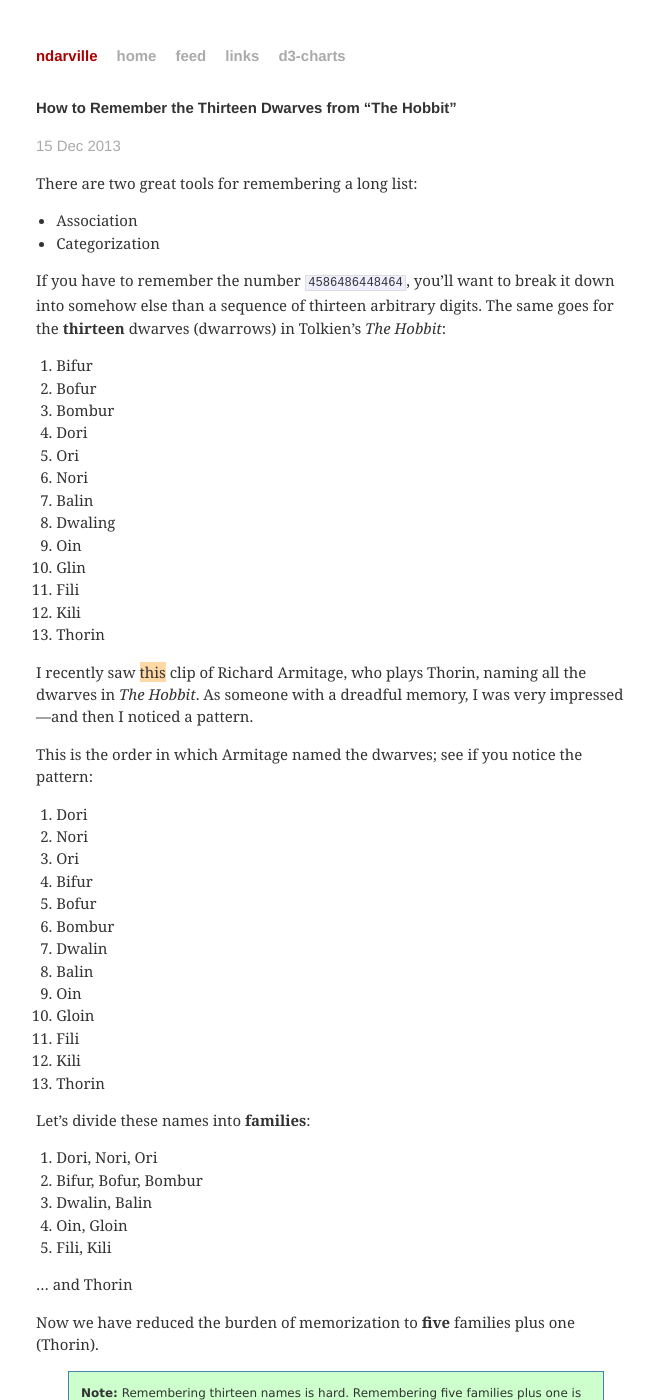
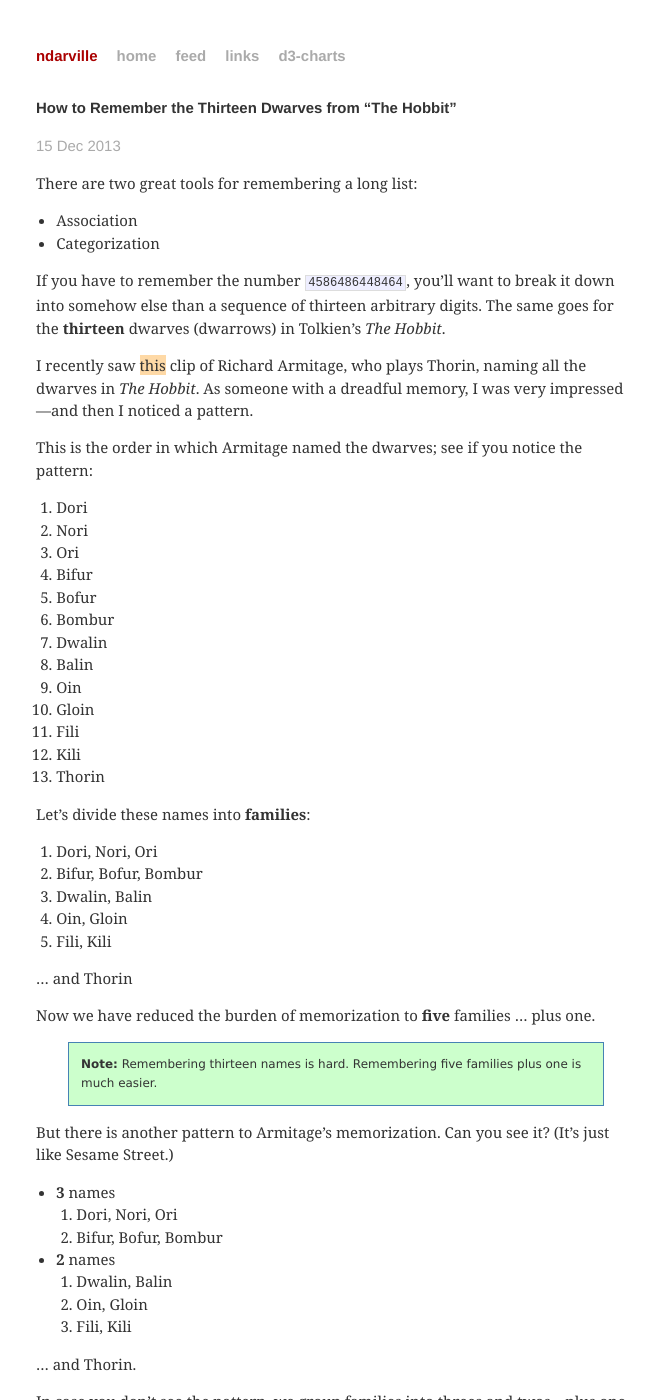
Before and after one commit to ndarville/ndarville.github.io, a Jekyll site: the page built from _posts/2013-12-15-naming-the-thirteen-dwarves-in-the-hobbit.markdown, in a window 1280 px wide and 1400 px high. Shown: the whole window, without its empty margins (304-959 px from the left). Built offline with Jekyll 4.4.1, drawn with Linux system fonts in a browser that asks for light colours; Markdown is read by kramdown in place of the engine named in the settings.

Commit message:
Tweaks to post

```diff
--- a/_posts/2013-12-15-naming-the-thirteen-dwarves-in-the-hobbit.markdown
+++ b/_posts/2013-12-15-naming-the-thirteen-dwarves-in-the-hobbit.markdown
@@ -10,21 +10,7 @@ There are two great tools for remembering a long list:
 * Association
 * Categorization
 
-If you have to remember the number `4586486448464`, you'll want to break it down into somehow else than a sequence of thirteen arbitrary digits. The same goes for the **thirteen** dwarves (dwarrows) in Tolkien's <i>The Hobbit</i>:
-
-1. Bifur
-2. Bofur
-3. Bombur
-4. Dori
-5. Ori
-6. Nori
-7. Balin
-8. Dwaling
-9. Oin
-10. Glin
-11. Fili
-12. Kili
-13. Thorin
+If you have to remember the number `4586486448464`, you'll want to break it down into somehow else than a sequence of thirteen arbitrary digits. The same goes for the **thirteen** dwarves (dwarrows) in Tolkien's <i>The Hobbit</i>.
 
 I recently saw [this][armitage] clip of Richard Armitage, who plays Thorin, naming all the dwarves in <i>The Hobbit</i>. As someone with a dreadful memory, I was very impressed---and then I noticed a pattern.
 
@@ -54,7 +40,7 @@ Let's divide these names into **families**:
 
 ... and Thorin
 
-Now we have reduced the burden of memorization to **five** families plus one (Thorin).
+Now we have reduced the burden of memorization to **five** families ... plus one.
 
 <div class="box info">
     Remembering thirteen names is hard. Remembering five families plus one is much easier.
```
